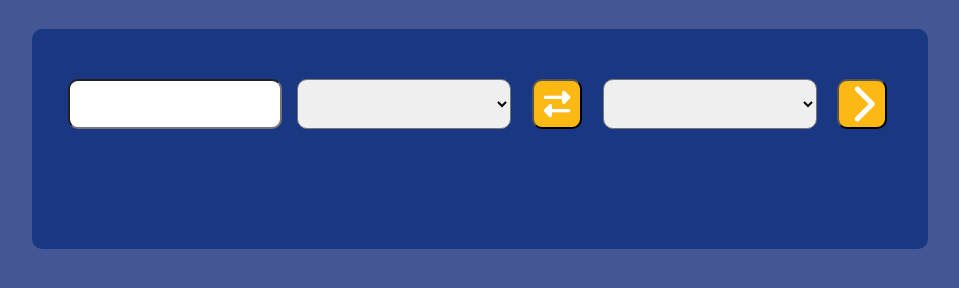
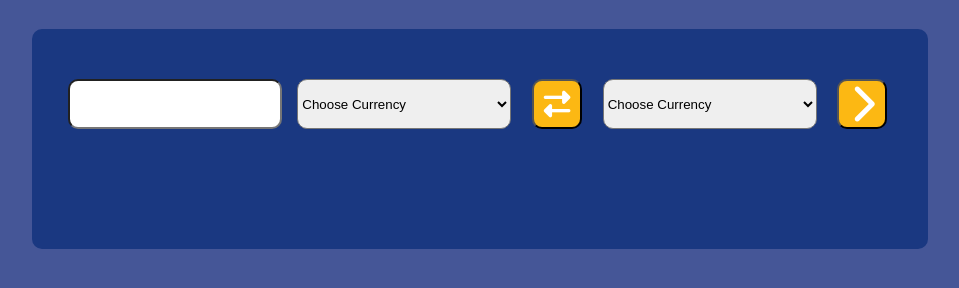
Before and after one commit to Saymon85/currency-converter, a plain HTML site: page index.html in a window 1280 px wide. Shown: the part 136-424 px from the top of the page, without its empty margins (160-1119 px from the left). Drawn offline with Linux system fonts and the light colour scheme; no server answers.

Commit message:
add default value to select element

```diff
--- a/index.html
+++ b/index.html
@@ -20,6 +20,7 @@
         <div class="fromCurrency">
             <!-- <label for="forCurrency">Amount</label> -->
             <select name="fromCurrency" id="from" class="countries">
+               <option value="null" selected>Choose Currency</option>
             </select>
         </div>
         <div class="switch">
@@ -28,6 +29,7 @@
         <div class="toCurrency">
             <!-- <label for="toCurrency">Amount</label> -->
             <select name="toCurrency" id="to" class="countries">
+                <option value="null" selected>Choose Currency</option>
             </select>
         </div>
         <div class="btnCalc">
```
